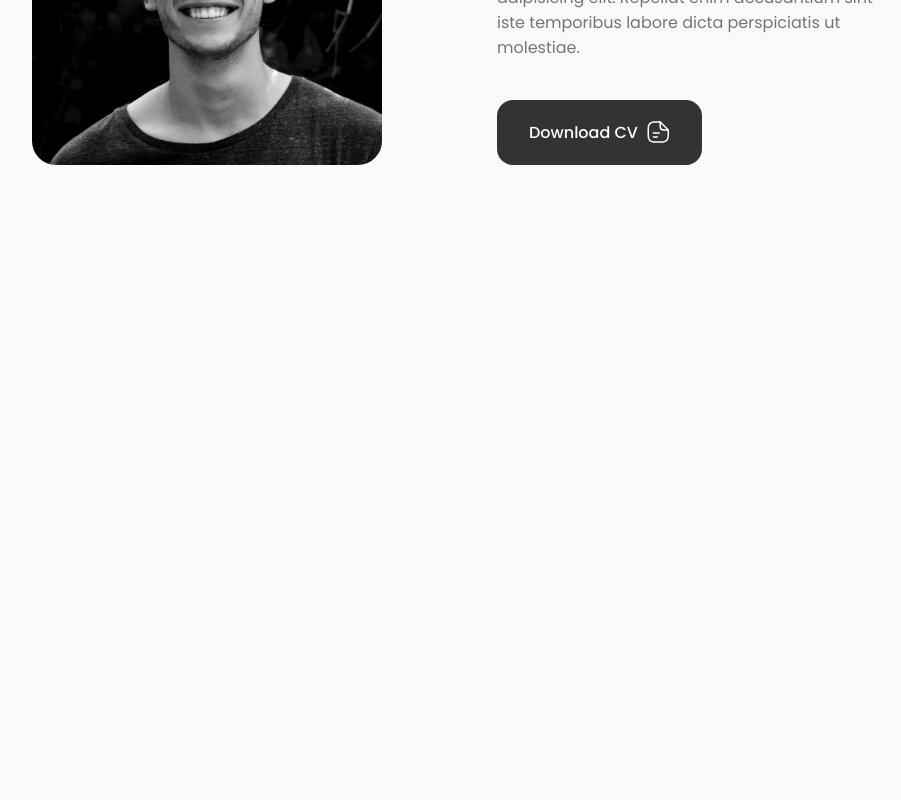
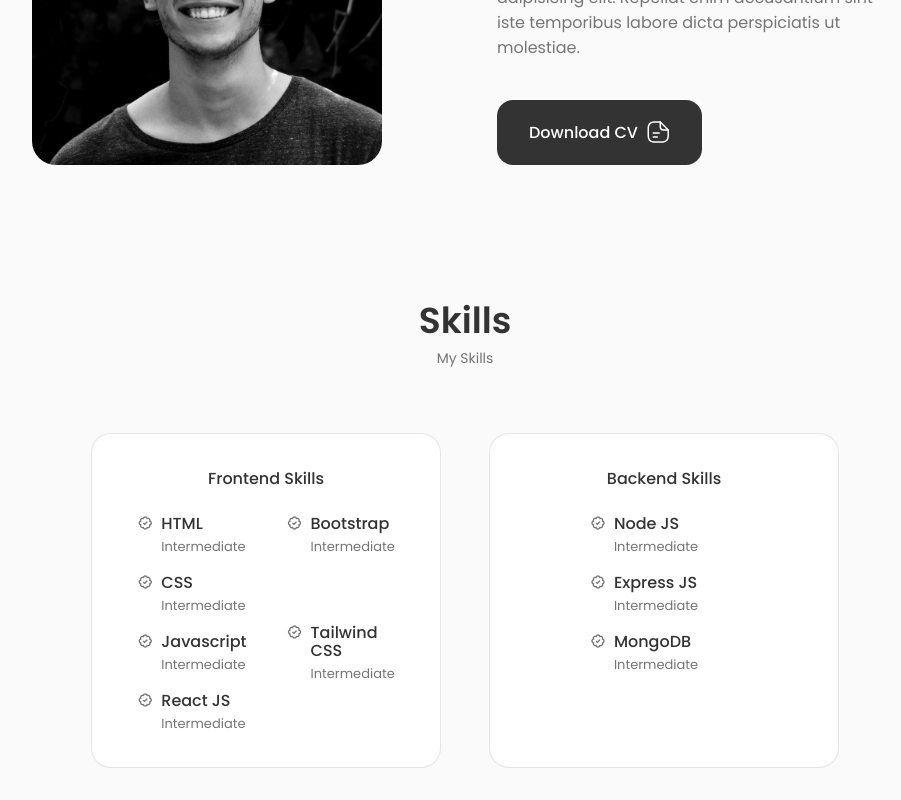
Before and after one commit to G-Mursalin/portfolio-website, a React (Create React App) app: page / in a window 1280 px wide. Shown: the part 1156-1956 px from the top of the page, without its empty margins (175-1076 px from the left). Before the commit the page ends 1353 px from the top, so only its background shows below. Built offline with nearby package versions, Linux system fonts and the light colour scheme.

Commit message:
skills section added

```diff
--- a/src/App.js
+++ b/src/App.js
@@ -6,6 +6,7 @@
 import Header from "./components/Header/Header";
 import Home from "./components/Home/Home";
 import About from "./components/About/About";
+import Skills from "./components/Skills/Skills";
 
 const App = () => {
   return (
@@ -14,6 +15,7 @@
       <main className="main">
         <Home />
         <About />
+        <Skills />
       </main>
     </React.Fragment>
   );
--- /dev/null
+++ b/src/components/Skills/Backend/Backend.js
@@ -0,0 +1,42 @@
+import React from "react";
+
+const backendSkills1 = [
+  { skillName: "Node JS", skillLevel: "Intermediate" },
+  { skillName: "Express JS", skillLevel: "Intermediate" },
+  { skillName: "MongoDB", skillLevel: "Intermediate" },
+];
+const backendSkills2 = [];
+
+const Backend = () => {
+  return (
+    <div className="skills__content">
+      <h3 className="skills__title">Backend Skills</h3>
+      <div className="skills__box">
+        <div className="skills__group">
+          {backendSkills1?.map((val, i) => (
+            <div key={i} className="skills__data">
+              <i className="bx bx-badge-check"></i>
+              <div>
+                <h3 className="skills__name">{val.skillName}</h3>
+                <span className="skills__level">{val.skillLevel}</span>
+              </div>
+            </div>
+          ))}
+        </div>
+        <div className="skills__group">
+          {backendSkills2?.map((val, i) => (
+            <div key={i} className="skills__data">
+              <i className="bx bx-badge-check"></i>
+              <div>
+                <h3 className="skills__name">{val.skillName}</h3>
+                <span className="skills__level">{val.skillLevel}</span>
+              </div>
+            </div>
+          ))}
+        </div>
+      </div>
+    </div>
+  );
+};
+
+export default Backend;
--- /dev/null
+++ b/src/components/Skills/Frontend/Frontend.js
@@ -0,0 +1,45 @@
+import React from "react";
+
+const frontendSkills1 = [
+  { skillName: "HTML", skillLevel: "Intermediate" },
+  { skillName: "CSS", skillLevel: "Intermediate" },
+  { skillName: "Javascript", skillLevel: "Intermediate" },
+  { skillName: "React JS", skillLevel: "Intermediate" },
+];
+const frontendSkills2 = [
+  { skillName: "Bootstrap", skillLevel: "Intermediate" },
+  { skillName: "Tailwind CSS", skillLevel: "Intermediate" },
+];
+const Frontend = () => {
+  return (
+    <div className="skills__content">
+      <h3 className="skills__title">Frontend Skills</h3>
+      <div className="skills__box">
+        <div className="skills__group">
+          {frontendSkills1?.map((val, i) => (
+            <div key={i} className="skills__data">
+              <i className="bx bx-badge-check"></i>
+              <div>
+                <h3 className="skills__name">{val.skillName}</h3>
+                <span className="skills__level">{val.skillLevel}</span>
+              </div>
+            </div>
+          ))}
+        </div>
+        <div className="skills__group">
+          {frontendSkills2?.map((val, i) => (
+            <div key={i} className="skills__data">
+              <i className="bx bx-badge-check"></i>
+              <div>
+                <h3 className="skills__name">{val.skillName}</h3>
+                <span className="skills__level">{val.skillLevel}</span>
+              </div>
+            </div>
+          ))}
+        </div>
+      </div>
+    </div>
+  );
+};
+
+export default Frontend;
--- /dev/null
+++ b/src/components/Skills/Skills.css
@@ -0,0 +1,82 @@
+.skills__container {
+  grid-template-columns: repeat(2, 350px);
+  column-gap: 3rem;
+  justify-content: center;
+}
+
+.skills__content {
+  background-color: var(--container-color);
+  border: 1px solid rgba(0, 0, 0, 0.1);
+  padding: 2rem 4rem;
+  border-radius: 1.25rem;
+}
+
+.skills__title {
+  font-size: var(--normal-font-size);
+  font-weight: var(--font-medium);
+  text-align: center;
+  margin-bottom: var(--mb-1-5);
+}
+
+.skills__box {
+  display: flex;
+  justify-content: center;
+  column-gap: 2.5rem;
+}
+
+.skills__group {
+  display: grid;
+  align-items: flex-start;
+  row-gap: 1rem;
+}
+
+.skills__data {
+  display: flex;
+  column-gap: 0.5rem;
+}
+
+.skills .bx-badge-check {
+  font-size: 1rem;
+  color: var(--title-color);
+}
+
+.skills__name {
+  font-size: var(--normal-font-size);
+  font-weight: var(--font-medium);
+  line-height: 18px;
+}
+
+.skills__level {
+  font-size: var(--smaller-font-size);
+}
+
+/*=============== BREAKPOINTS ===============*/
+/* For large devices */
+@media screen and (max-width: 992px) {
+  .skills__container {
+    grid-template-columns: max-content;
+    row-gap: 2rem;
+  }
+}
+
+/* For medium devices */
+
+@media screen and (max-width: 576px) {
+  .skills__container {
+    grid-template-columns: 1fr;
+    row-gap: 2rem;
+  }
+  .skills__content {
+    padding: 1.5rem;
+  }
+}
+
+/* For small devices */
+@media screen and (max-width: 350px) {
+  .skills__box {
+    column-gap: 1.25rem;
+  }
+  .skills__name {
+    font-size: var(--small-font-size);
+  }
+}
--- /dev/null
+++ b/src/components/Skills/Skills.js
@@ -0,0 +1,22 @@
+// React
+import React from "react";
+// CSS
+import "./Skills.css";
+// Components
+import Frontend from "./Frontend/Frontend";
+import Backend from "./Backend/Backend";
+
+const Skills = () => {
+  return (
+    <section className="skill section" id="skills">
+      <h2 className="section__title">Skills</h2>
+      <span className="section__subtitle">My Skills</span>
+      <div className="skills__container container grid">
+        <Frontend />
+        <Backend />
+      </div>
+    </section>
+  );
+};
+
+export default Skills;
--- a/src/components/header/Header.js
+++ b/src/components/header/Header.js
@@ -15,37 +15,61 @@
         <div className={`nav__menu ${toggle ? "show-menu" : ""}`}>
           <ul className="nav__list grid">
             <li className="nav__item">
-              <a href="#home" className="nav__link active-link">
+              <a
+                href="#home"
+                className="nav__link active-link"
+                onClick={() => setToggle(!toggle)}
+              >
                 <i className="uil uil-estate nav__icon"></i>Home
               </a>
             </li>
 
             <li className="nav__item">
-              <a href="#about" className="nav__link">
+              <a
+                href="#about"
+                className="nav__link"
+                onClick={() => setToggle(!toggle)}
+              >
                 <i className="uil uil-user nav__icon"></i>About
               </a>
             </li>
 
             <li className="nav__item">
-              <a href="#skills" className="nav__link">
+              <a
+                href="#skills"
+                className="nav__link"
+                onClick={() => setToggle(!toggle)}
+              >
                 <i className="uil uil-file-alt nav__icon"></i>Skills
               </a>
             </li>
 
             <li className="nav__item">
-              <a href="#services" className="nav__link">
+              <a
+                href="#services"
+                className="nav__link"
+                onClick={() => setToggle(!toggle)}
+              >
                 <i className="uil uil-briefcase-alt nav__icon"></i>Services
               </a>
             </li>
 
             <li className="nav__item">
-              <a href="#projects" className="nav__link">
+              <a
+                href="#projects"
+                className="nav__link"
+                onClick={() => setToggle(!toggle)}
+              >
                 <i className="uil uil-scenery nav__icon"></i>Projects
               </a>
             </li>
 
             <li className="nav__item">
-              <a href="#contact" className="nav__link">
+              <a
+                href="#contact"
+                className="nav__link"
+                onClick={() => setToggle(!toggle)}
+              >
                 <i className="uil uil-message nav__icon"></i>Contact
               </a>
             </li>
```
